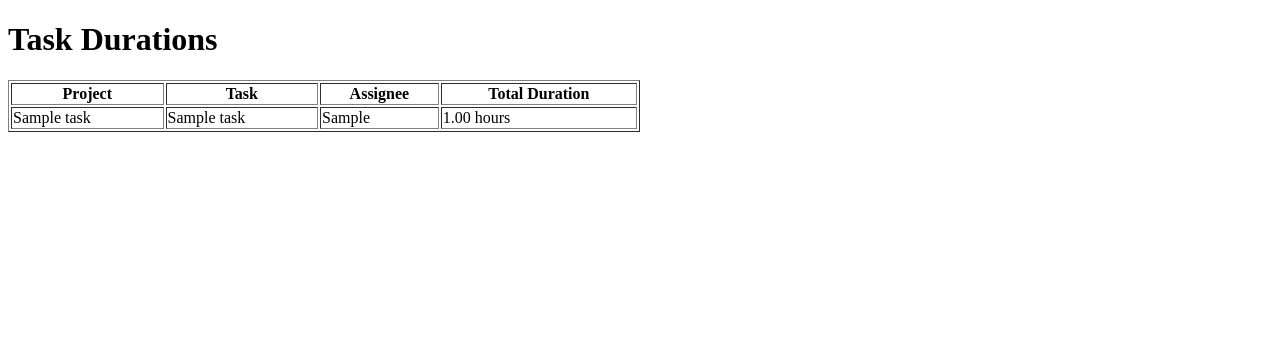
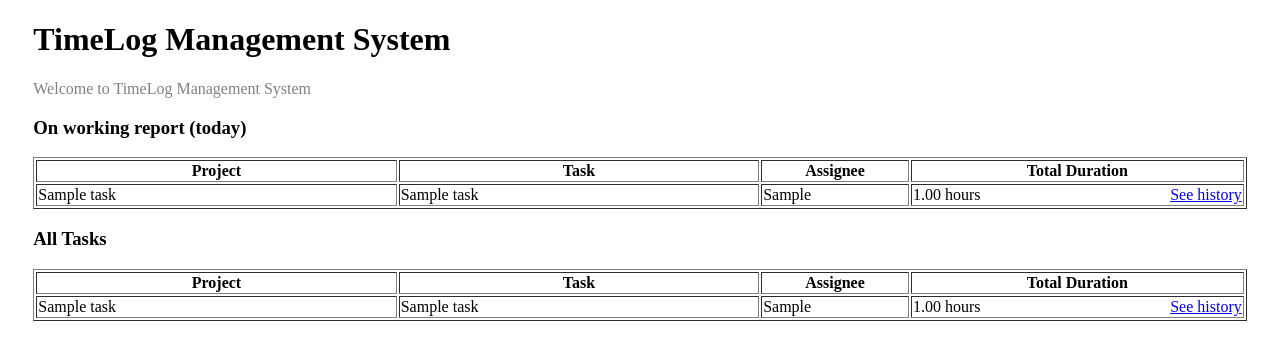
Before and after one commit to mh-shuvo/django-web, a Django app: template timetracking/templates/index.html in a window 1280 px wide. Shown: the top 360 px of the page. Run offline with Django 5.2, Linux system fonts and the light colour scheme; the template is opened without the code that fills it: most values are stand-ins (such as "Sample title", 1, 10 or a date in 2020).

Commit message:
Add single task history and change the view page of the home

```diff
--- a/timetracking/templates/index.html
+++ b/timetracking/templates/index.html
@@ -2,15 +2,21 @@
 <html lang="en">
 <head>
     <meta charset="UTF-8">
-    <title>Task Durations</title>
+    <title>TimeLog Management System</title>
 </head>
 <body>
-    <h1>Task Durations</h1>
-    <table border="1" style="width: 50%;">
+    <div style="margin-left: 2%;">
+        <h1>TimeLog Management System</h1>
+        <p style="color: gray;">Welcome to TimeLog Management System</p>
+    </div>
+
+   <div  style="margin-left: 2%; margin-right: 2%;">
+        <h3>On working report (today)</h3>
+        <table border="1" style="width: 100%;">
             <thead>
                 <tr>
-                <th>Project</th>
-                <th>Task</th>
+                    <th width="30%">Project</th>
+                    <th width="30%">Task</th>
                     <th>Assignee</th>
                     <th>Total Duration</th>
                 </tr>
@@ -21,10 +27,48 @@
                     <td>{{ task.task__project__name }}</td>
                     <td>{{ task.task__title }}</td>
                     <td>{{ task.task__assigne }}</td>
-                <td>{{ task.total_duration|floatformat:2 }} hours</td>
+                    <td>
+                        <div style="float: left;">
+                            {{ task.total_duration|floatformat:2 }} hours
+                        </div>
+                        <div style="float: right;">
+                            <a href="{% url 'history' id=task.task__task_id %}">See history</a>
+                        </div>
+                    </td>
                 </tr>
                 {% endfor %}
             </tbody>
         </table>
+   </div>
+   <div  style="margin-left: 2%; margin-right: 2%;">
+        <h3>All Tasks</h3>
+        <table border="1" style="width: 100%;">
+            <thead>
+                <tr>
+                    <th width="30%">Project</th>
+                    <th width="30%">Task</th>
+                    <th>Assignee</th>
+                    <th>Total Duration</th>
+                </tr>
+            </thead>
+            <tbody>
+                {% for task in full_report %}
+                <tr>
+                    <td>{{ task.task__project__name }}</td>
+                    <td>{{ task.task__title }}</td>
+                    <td>{{ task.task__assigne }}</td>
+                    <td>
+                        <div style="float: left;">
+                            {{ task.total_duration|floatformat:2 }} hours
+                        </div>
+                        <div style="float: right;">
+                            <a href="{% url 'history' id=task.task__task_id %}">See history</a>
+                        </div>
+                    </td>
+                </tr>
+                {% endfor %}
+            </tbody>
+        </table>
+   </div>
 </body>
 </html>
--- a/timetracking/urls.py
+++ b/timetracking/urls.py
@@ -2,5 +2,6 @@ from django.urls import path
 
 from . import views
 urlpatterns = [
-    path("",views.index,name='index')
+    path("",views.index,name='index'),
+    path("<int:id>/history",views.history,name='history'),
 ]
```
Also changed, not shown: timetracking/models.py (+24 -0 lines), timetracking/templates/history.html (added, +43 -0 lines), timetracking/views.py (+15 -2 lines). Lines whose indentation alone changed are shown as unchanged.
